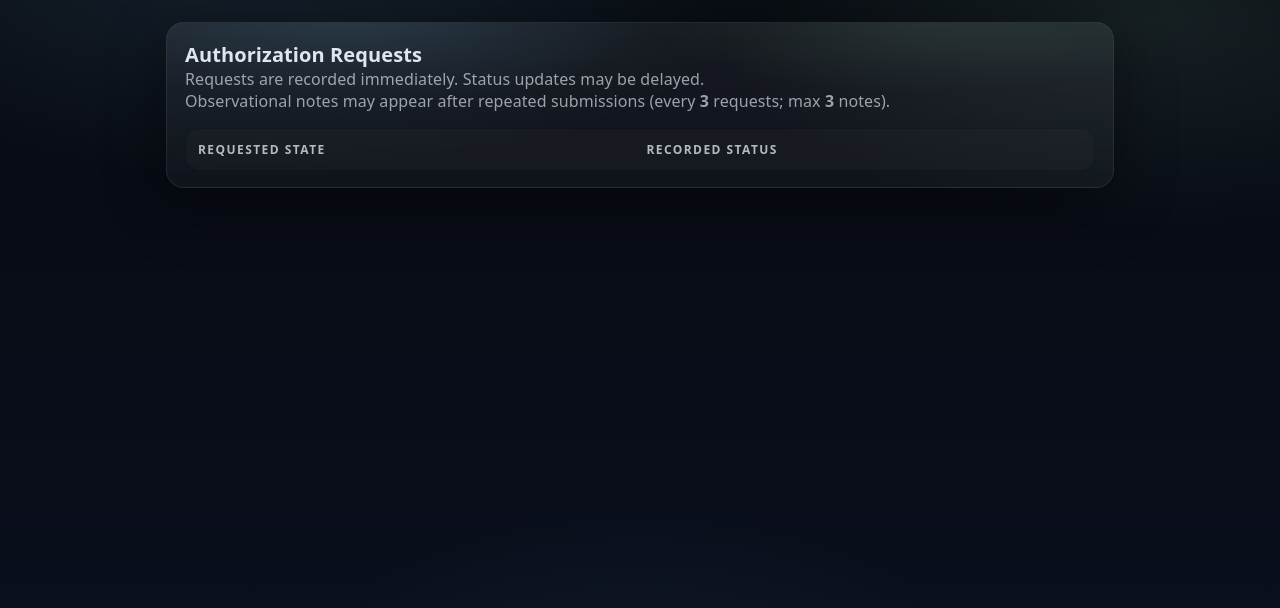
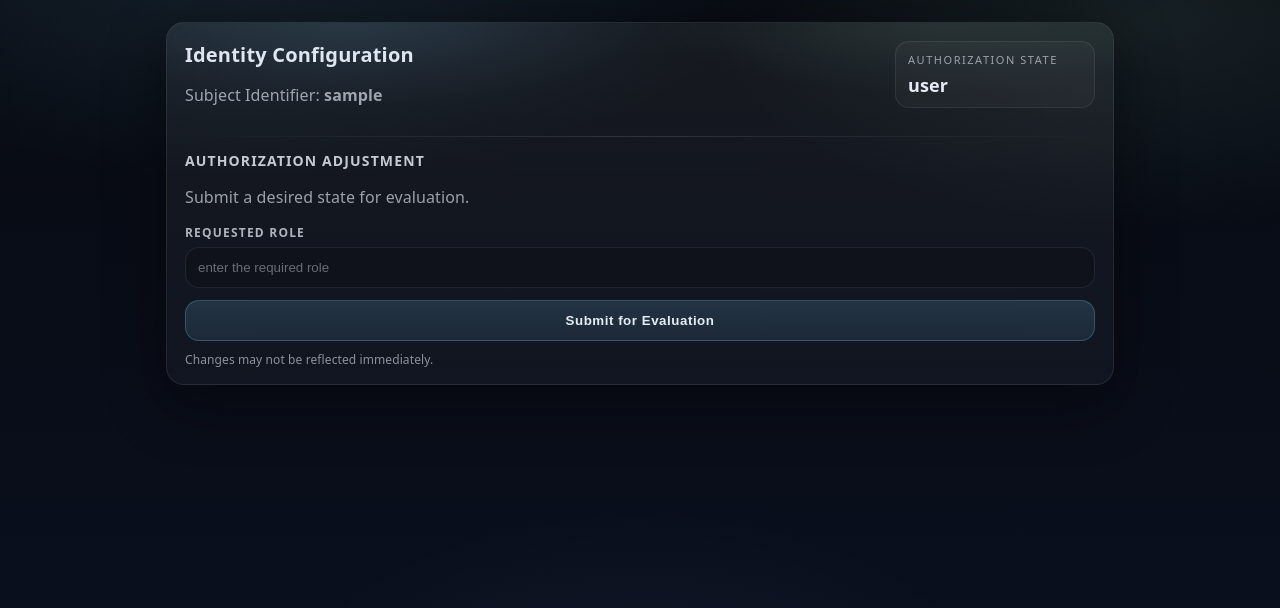
Before and after one commit to md25052007/web-ctf-internal-portal, a Flask app: page /profile in a window 1280 px wide. Shown: the part 61-669 px from the top of the page. Run offline with Flask 3, Linux system fonts and the light colour scheme; the visitor is signed in with stand-in values (Sample User, id 1); lists and menus that the app fills with data are empty.

Commit message:
Update profile.html

```diff
--- a/templates/profile.html
+++ b/templates/profile.html
@@ -2,49 +2,69 @@
 {% block content %}
 
 <div class="card">
-  <h2>Authorization Requests</h2>
+  <div class="card-head">
+    <div>
+      <h2 class="title">Identity Configuration</h2>
+      <p class="muted">Subject Identifier: <b>{{ session.username }}</b></p>
+    </div>
 
-  <p class="muted" style="margin-top:-6px;">
-    Requests are recorded immediately. Status updates may be delayed.
-    <br>
-    Observational notes may appear after repeated submissions (every <b>3</b> requests; max <b>3</b> notes).
-  </p>
+    <div class="pill">
+      <span class="pill-label">Authorization State</span>
+      <span class="pill-value">{{ role }}</span>
+    </div>
+  </div>
 
-  <table class="status-table">
-    <tr>
-      <th>Requested State</th>
-      <th>Recorded Status</th>
-    </tr>
-    {% for r in requests %}
-    <tr>
-      <td style="font-family: ui-monospace, SFMono-Regular, Menlo, Monaco, Consolas, 'Liberation Mono', 'Courier New', monospace;">
-        {{ r.requested }}
-      </td>
-      <td>
-        {% if r.status == "Pending" %}
-          <span style="display:inline-block; padding:4px 10px; border-radius:999px; font-size:12px; font-weight:800; background:#eef2ff; color:#3730a3;">
-            Pending
-          </span>
-        {% elif r.status == "Invalid Role" %}
-          <span style="display:inline-block; padding:4px 10px; border-radius:999px; font-size:12px; font-weight:800; background:#fff7ed; color:#7c2d12;">
-            Invalid Role
-          </span>
-        {% else %}
-          <span style="display:inline-block; padding:4px 10px; border-radius:999px; font-size:12px; font-weight:800; background:#f3f4f6; color:#374151;">
-            {{ r.status }}
-          </span>
-        {% endif %}
-      </td>
-    </tr>
-    {% endfor %}
-  </table>
+  <hr class="soft">
 
-  {% if hint %}
-  <div class="message" style="margin-top:16px;">
-    <b>Observation Note</b><br>
-    {{ hint }}
+  <!-- Hidden by default; shown only when user types "admin" -->
+  <div id="adminNotice" class="callout warn" style="display:none;">
+    <div class="callout-title">Notice</div>
+    <div class="callout-body">Admin role requests require special approval.</div>
   </div>
+
+  {% if error %}
+    <div class="callout danger">
+      <div class="callout-title">Input rejected</div>
+      <div class="callout-body">{{ error }}</div>
+    </div>
   {% endif %}
+
+  <div class="section">
+    <h3 class="section-title">Authorization Adjustment</h3>
+    <p class="muted">Submit a desired state for evaluation.</p>
+
+    <form method="post" class="form">
+      <label for="roleInput">Requested role</label>
+      <input
+        id="roleInput"
+        type="text"
+        name="role"
+        placeholder="enter the required role"
+        autocomplete="off"
+        required
+      >
+
+      <button type="submit" class="btn">Submit for Evaluation</button>
+      <p class="fineprint">Changes may not be reflected immediately.</p>
+    </form>
+  </div>
 </div>
 
+<script>
+  (function () {
+    const input = document.getElementById("roleInput");
+    const notice = document.getElementById("adminNotice");
+
+    const normalize = (s) => (s || "").trim().toLowerCase();
+
+    function sync() {
+      notice.style.display = (normalize(input.value) === "admin") ? "block" : "none";
+    }
+
+    input.addEventListener("input", sync);
+    window.addEventListener("pageshow", sync);
+    sync();
+  })();
+</script>
+
 {% endblock %}
```
